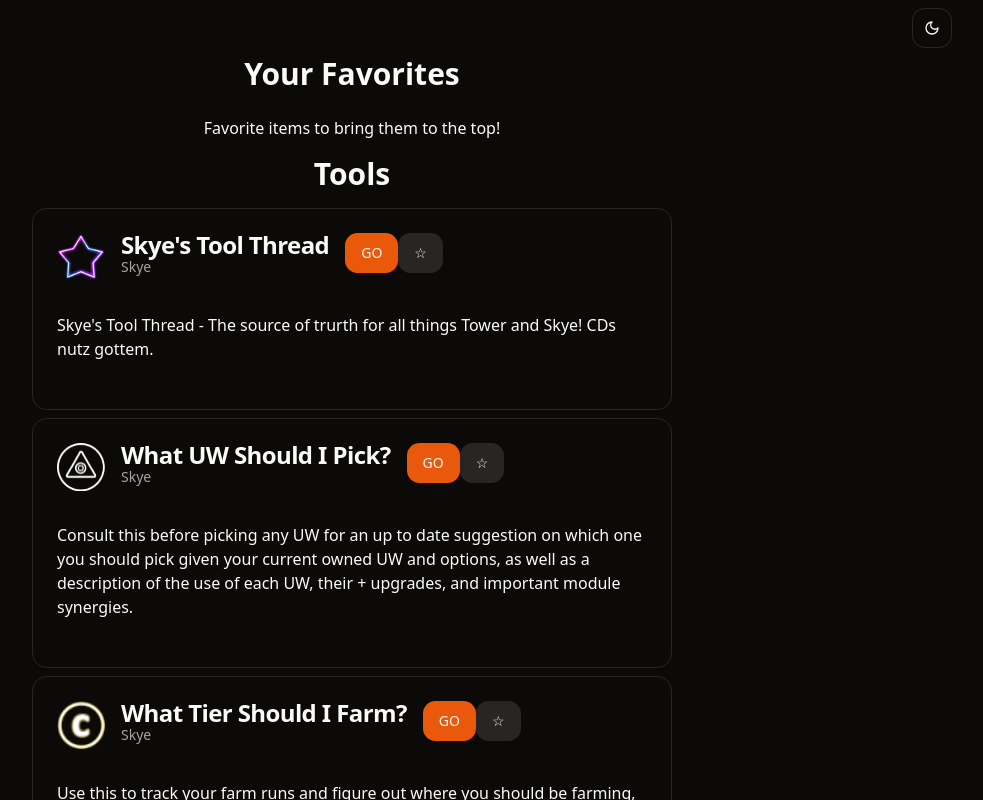
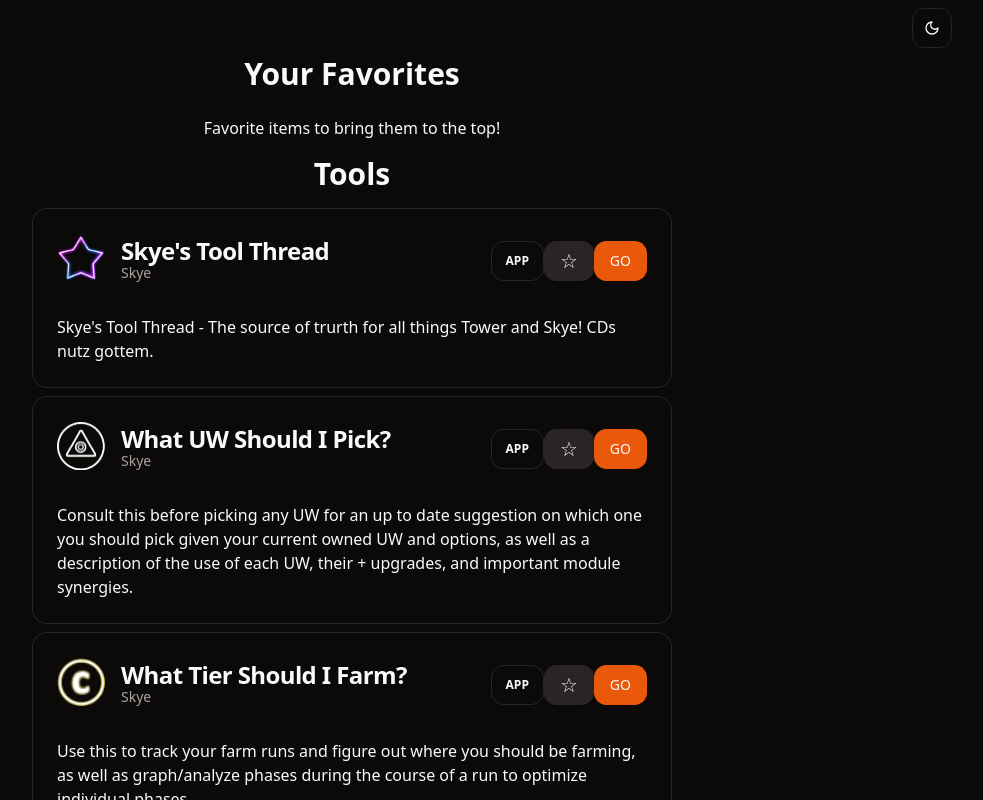
Before and after one commit to alypse/tower-tools-shad, a React (Vite) app: page / in a window 1280 px wide. Shown: the top 800 px of the page, without its empty margins (288-1271 px from the left). Built offline with nearby package versions, Linux system fonts and the light colour scheme.

Commit message:
Clean-up layout of cards and center on page

```diff
--- a/src/App.tsx
+++ b/src/App.tsx
@@ -2,7 +2,7 @@ import { ThemeProvider } from "@/components/theme-provider.tsx";
 import { ModeToggle } from "@/components/mode-toggle.tsx";
 import { TOOLS_LIST } from "../data/listing.ts";
 import React, { useState } from "react";
-import { Card, CardContent, CardDescription, CardFooter, CardHeader, CardTitle } from "@/components/ui/card.tsx";
+import { Card, CardContent, CardDescription, CardHeader, CardTitle } from "@/components/ui/card.tsx";
 import { Avatar, AvatarFallback, AvatarImage } from "@/components/ui/avatar.tsx";
 import { Button } from "@/components/ui/button.tsx";
 import { Badge } from "@/components/ui/badge.tsx";
@@ -32,34 +32,33 @@ const ToolCard: React.FC<ToolCardProps> =  ({
     }) => {
     return (
         <Card className='flex flex-col max-w-screen-sm'>
-            <CardHeader className='flex-row gap-4'>
-                <div className='flex gap-4'>
+            <CardHeader className='flex-row items-center gap-4'>
                     <Avatar>
                         <AvatarImage src={`/icons/${tool.icon}`}/>
                         <AvatarFallback>
                             {tool.name.slice(0, 2).toUpperCase()}
                         </AvatarFallback>
                     </Avatar>
+
                     <div>
                         <CardTitle>{tool.name}</CardTitle>
                         <CardDescription>{tool.author}</CardDescription>
                     </div>
-                    <div className='flex'>
-                        <Button size='default'><a href={tool.url} target='_blank'>GO</a></Button>
-                        <Button variant='secondary' size='default' onClick={() => onToggleFavorite(tool.id)}>
+
+                    <div className='flex ml-auto'>
+                        {tool.type === 'app' ?
+                            <Badge variant='outline'>{tool.type.toUpperCase()}</Badge>
+                            : <Badge variant='outline'>{tool.type.toUpperCase()}</Badge>}
+                        <Button variant='secondary' size='default' className='text-xl' onClick={() => onToggleFavorite(tool.id)}>
                             {isFavorite ? '★' : '☆'}
                         </Button>
+                        <Button size='default'><a href={tool.url} target='_blank'>GO</a></Button>
                     </div>
-                </div>
-                {/*{tool.type === 'app' ?*/}
-                {/*    <Badge variant='outline'>{tool.type.toUpperCase()}</Badge>*/}
-                {/*    : <Badge variant='outline'>{tool.type.toUpperCase()}</Badge>}*/}
             </CardHeader>
+
             <CardContent>
                 <p>{tool.description}</p>
             </CardContent>
-            <CardFooter className='flex justify-between'>
-            </CardFooter>
         </Card>
     )
 }
--- a/src/components/ui/badge.tsx
+++ b/src/components/ui/badge.tsx
@@ -4,7 +4,7 @@ import { cva, type VariantProps } from "class-variance-authority"
 import { cn } from "@/lib/utils"
 
 const badgeVariants = cva(
-  "inline-flex items-center rounded-full border px-3.5 py-1 text-xs font-semibold transition-colors focus:outline-none focus:ring-2 focus:ring-ring focus:ring-offset-2",
+  "inline-flex items-center rounded-md border px-3.5 py-1 text-xs font-semibold transition-colors focus:outline-none focus:ring-2 focus:ring-ring focus:ring-offset-2",
   {
     variants: {
       variant: {
```
